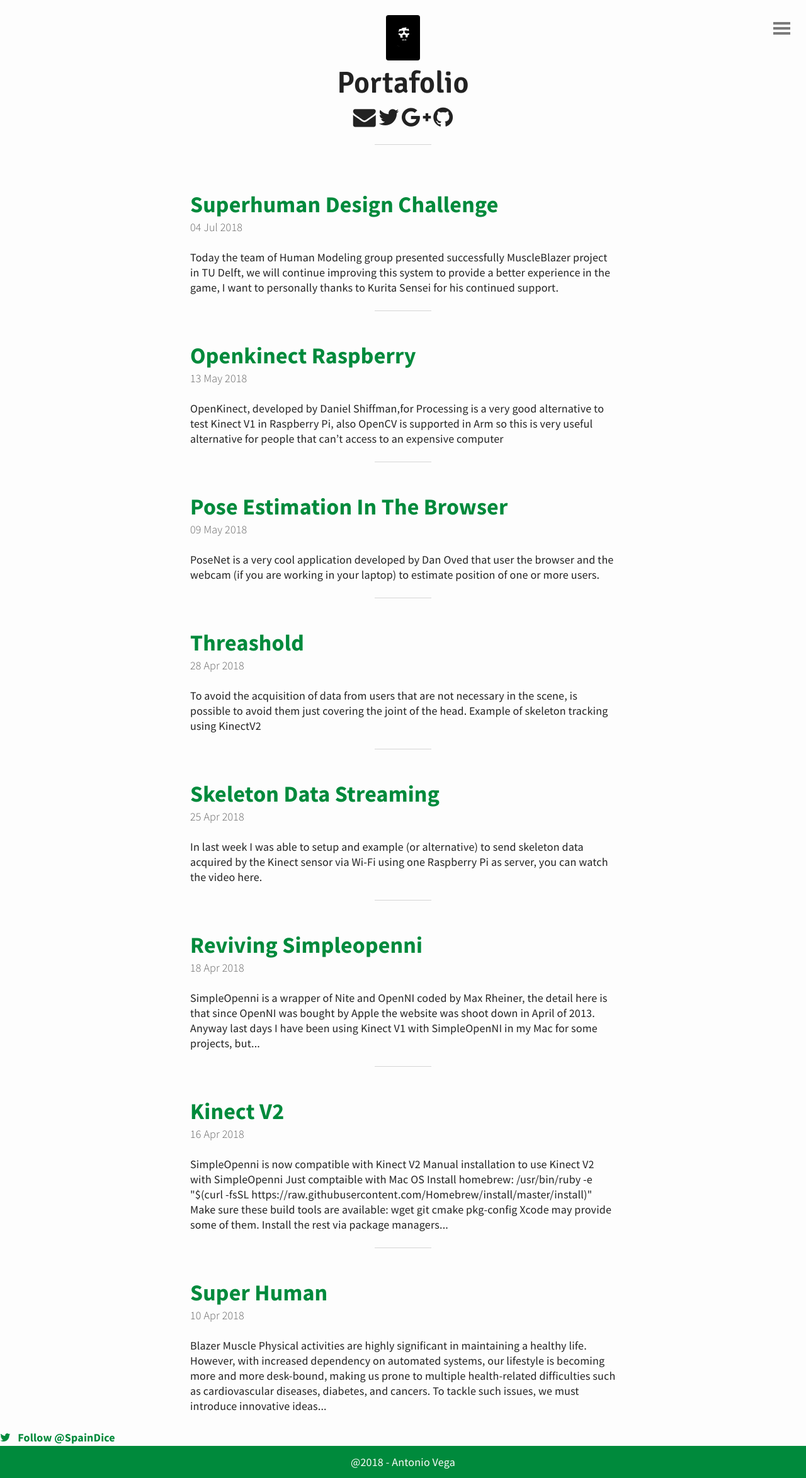
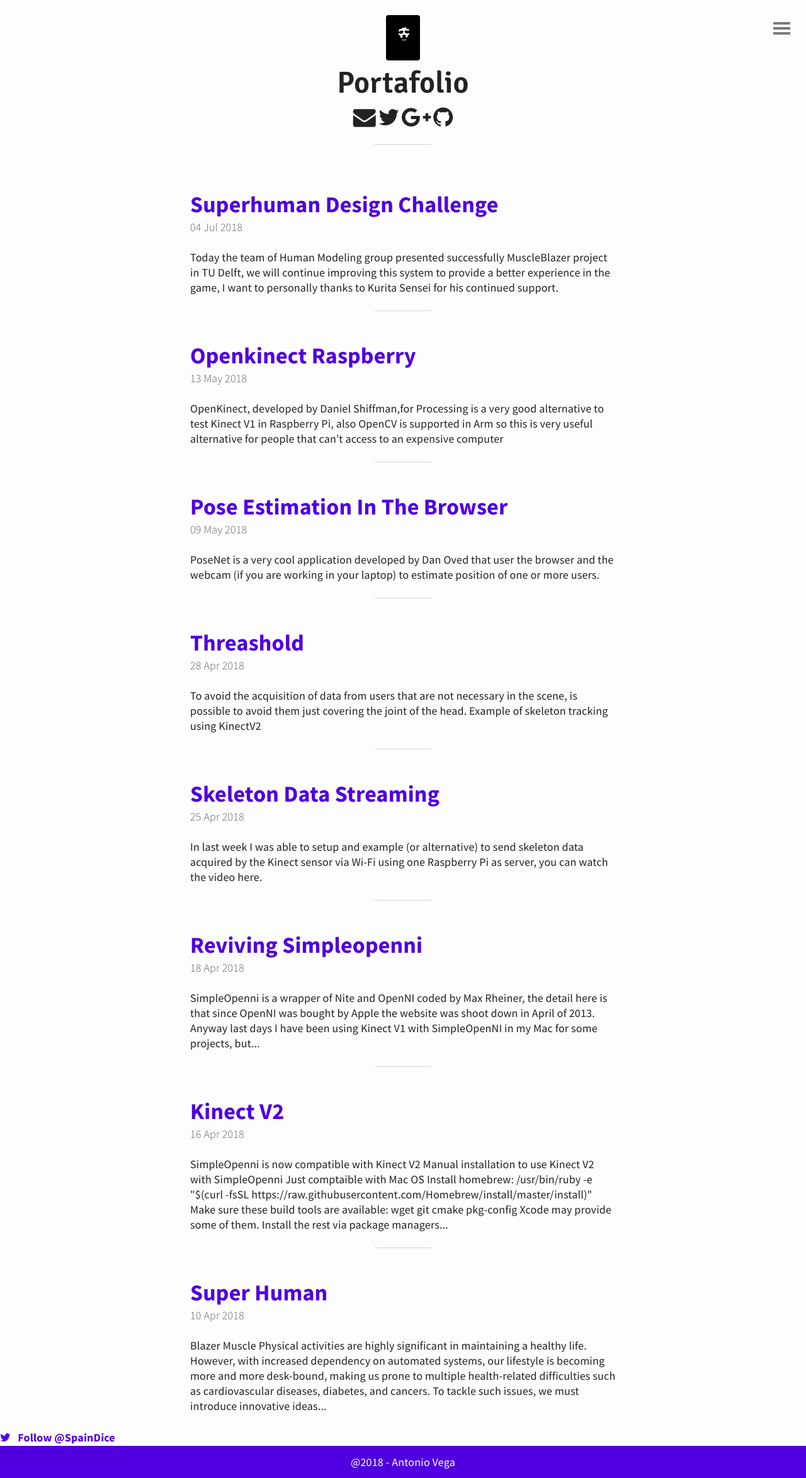
Before and after one commit to totovr/totovr.github.io, a Jekyll site: the page built from index.html, in a window 1280 px wide. Shown: the whole page at 63% size. Built offline with Jekyll 4.4.1, drawn with Linux system fonts in a browser that asks for light colours; nearby versions of some CDN libraries; the list of posts is cut into pages by our own code.

Commit message:
Change color

```diff
--- a/_sass/base.scss
+++ b/_sass/base.scss
@@ -18,7 +18,7 @@ html, body, h1, h2, h3, h4, h5, h6, p, ul, ol, li, img {
 
 /*- Base color -*/
 
-$main-color: #008A3C;
+$main-color: #5000e0;
 $background-color: #FDFDFD;
 $text-color: #222222;
 
```
